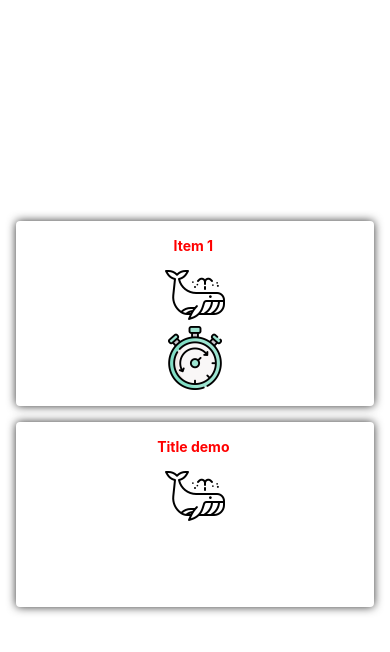
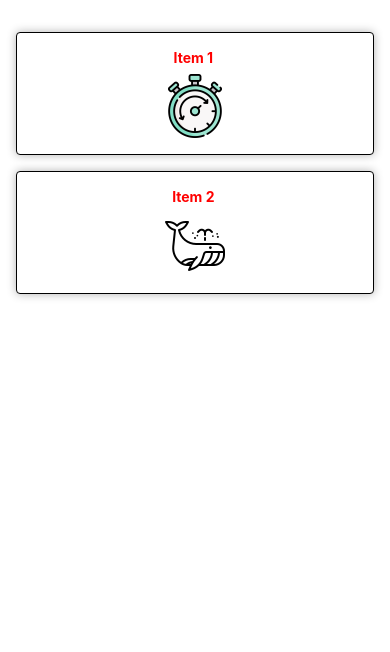
Before and after one commit to yamto2304/ReactNative-Start, a React Native app: screen / in a window 390 px wide. Shown: the top 652 px of the page. Built offline with nearby package versions, Linux system fonts and the light colour scheme.

Commit message:
flatlist

```diff
--- a/App.js
+++ b/App.js
@@ -1,29 +1,52 @@
-import { StatusBar } from 'expo-status-bar';
 import React from 'react';
-import { StyleSheet, Text, View } from 'react-native';
+import { StyleSheet, Text, View, ScrollView, FlatList } from 'react-native';
 import CategoryListItem from './components/CategoryListItem';
 
 import StopWatch from './assets/stopwatch.png';
+import Whale from './assets/whale.png';
+export default class App extends React.Component {
+  constructor(props) {
+    super(props);
+    this.state = {
+      categories: [
+        { id: 1, name: 'Item 1', image: StopWatch },
+        { id: 2, name: 'Item 2', image: Whale },
+        // { id: 3, name: 'Item 3', image: StopWatch },
+        // { id: 4, name: 'Item 4', image: StopWatch },
+        // { id: 5, name: 'Item 5', image: StopWatch },
+      ]
+    };
+  }
 
-var titleDemo = "Title demo";
+  render() {
+    const { categories } = this.state;
+    return (
+      // <ScrollView style={{ paddingLeft: 16, paddingRight: 16, paddingTop: 32, }} /*contentContainerStyle={{ backgroundColor: '#fff' }} */>
+      // { <CategoryListItem title="Item 1" StopWatch={StopWatch} />
+      //   <CategoryListItem title={titleDemo} /> }
 
-export default function App() {
-  return (
-    <View style={styles.container}>
-      <CategoryListItem title="Item 1" StopWatch={StopWatch} />
-      <CategoryListItem title= {titleDemo} />
+      // { {categories.map(category => (
+      //     <CategoryListItem key={category.id} category={category} />
+      //   ))} }
+      // </ScrollView>
 
-      <StatusBar style="auto" />
-    </View>
-  );
+      <FlatList
+        data={categories}
+        renderItem={({ item }) => <CategoryListItem category={item} />}
+        keyExtractor={(item) => `${item.id}`}
+        contentContainerStyle={{ paddingLeft: 16, paddingRight: 16, paddingTop: 32,}}
+      />
+    );
+  }
 }
 
 const styles = StyleSheet.create({
   container: {
-    flex: 1,
+    // flex: 1,
     backgroundColor: '#fff',
     alignItems: 'stretch',
     justifyContent: 'center',
+    paddingTop: 32,
     paddingRight: 16,
     paddingLeft: 16,
   },
--- a/app.json
+++ b/app.json
@@ -27,6 +27,7 @@
     },
     "web": {
       "favicon": "./assets/favicon.png"
-    }
+    },
+    "description": ""
   }
 }
--- a/components/CategoryListItem.js
+++ b/components/CategoryListItem.js
@@ -6,31 +6,33 @@ import {
     StyleSheet
 } from 'react-native'
 
-import Whale from '../assets/whale.png';
+// import Whale from '../assets/whale.png';
 
 export default function CategoryListItem(props) {
+    const { category } = props;
     return (
-        <View style={styles.container}>
-            <Text style={styles.title} >{props.title} </Text>
-            <Image style={styles.categoryImage} source={Whale} />
-            <Image style={styles.categoryImage} source={props.StopWatch} />
+        <View style={styles.container1}>
+            <Text style={styles.title} >{category.name} </Text>
+            {/* <Image style={styles.categoryImage} source={Whale} /> */}
+            <Image style={styles.categoryImage} source={category.image} />
         </View>
     )
 }
 
 const styles = StyleSheet.create({
-    container: {
+    container1: {
         alignItems: 'center',
         padding: 16,
         borderRadius: 4,
-        // borderWidth: 1,
+        borderWidth: 0.5,
         borderColor: '#000000',
         shadowColor: '#000',
-        shadowOpacity: 0.8,
+        shadowOpacity: 0.3,
         shadowRadius: 10,
         shadowOffset: { width : 0, height : 0},
-        elevation: 6,
+        elevation: 1,
         marginBottom: 16,
+        backgroundColor: '#fff',
     },
     categoryImage: {
         width: 64,
@@ -40,7 +42,9 @@ const styles = StyleSheet.create({
         // textTransform: 'uppercase',
         color: '#ff0000',
         marginBottom: 8,
-        fontWeight: '700'
+        fontWeight: '700',
+        elevation: 1,
+
     },
 
 });
```
Also changed, not shown: .expo-shared/README.md (added), 1 other file (tests, documents, lock files or other folders).
